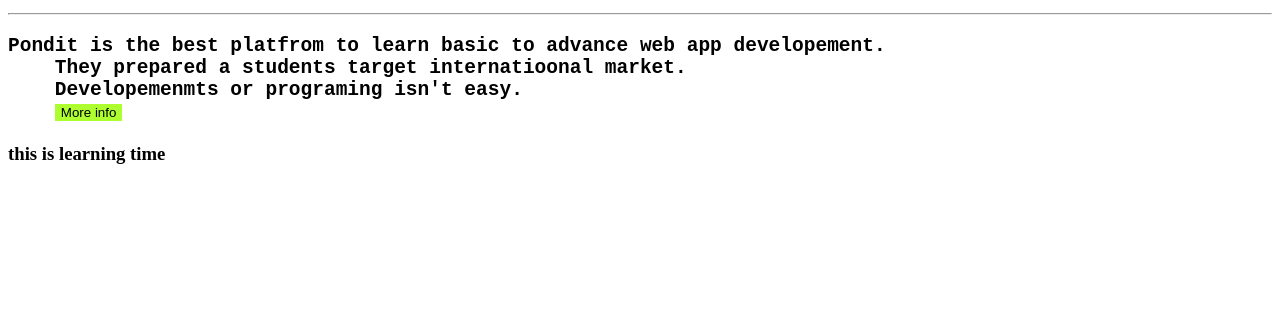
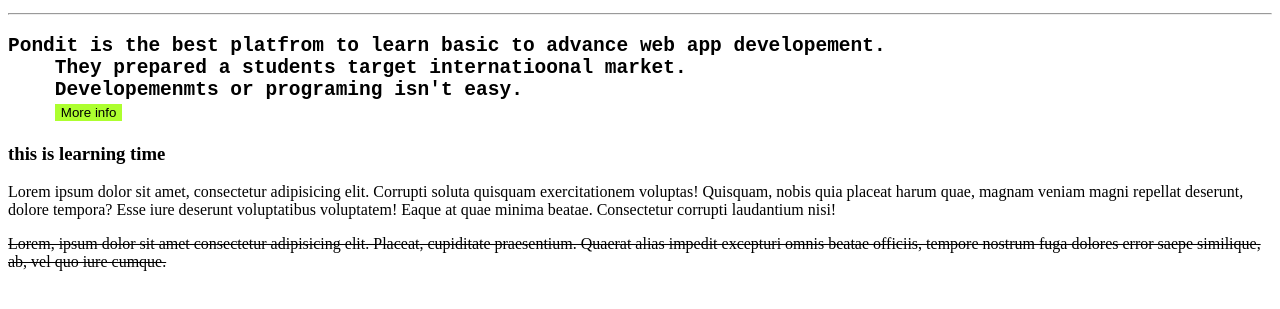
Before and after one commit to AsifSazid/fd-b1, a plain HTML site: page index4.html in a window 1280 px wide. Shown: the part 155-464 px from the top of the page. Drawn offline with Linux system fonts and the light colour scheme.

Commit message:
paragraph changes

```diff
--- a/index4.html
+++ b/index4.html
@@ -19,5 +19,7 @@
     <button style="border: 0cm;background-color:greenyellow;">More info</button>
 </pre></h2>
     <h3>this is learning time</h3>
+    <p>Lorem ipsum dolor sit amet, consectetur adipisicing elit. Corrupti soluta quisquam exercitationem voluptas! Quisquam, nobis quia placeat harum quae, magnam veniam magni repellat deserunt, dolore tempora? Esse iure deserunt voluptatibus voluptatem! Eaque at quae minima beatae. Consectetur corrupti laudantium nisi!</p>
+    <del>Lorem, ipsum dolor sit amet consectetur adipisicing elit. Placeat, cupiditate praesentium. Quaerat alias impedit excepturi omnis beatae officiis, tempore nostrum fuga dolores error saepe similique, ab, vel quo iure cumque.</del>
 </body>
 </html>
```
